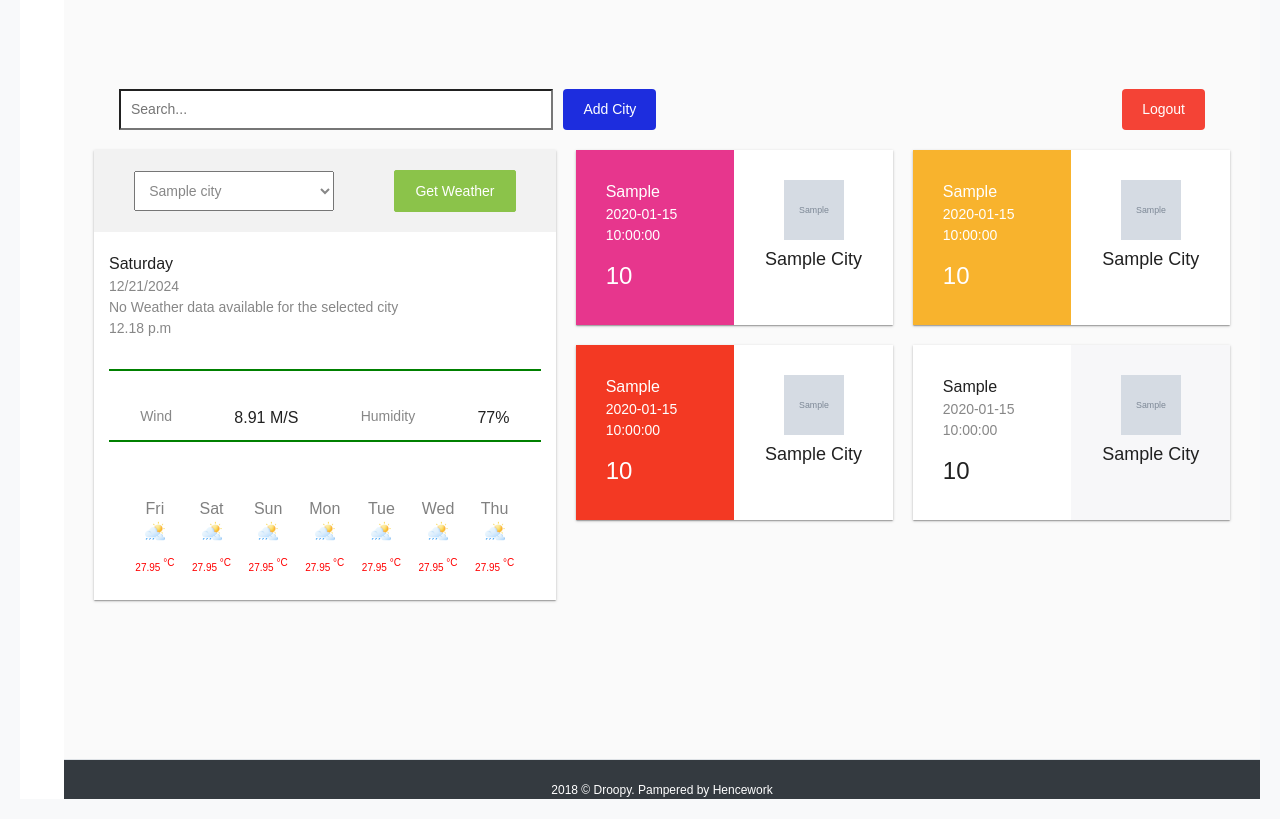
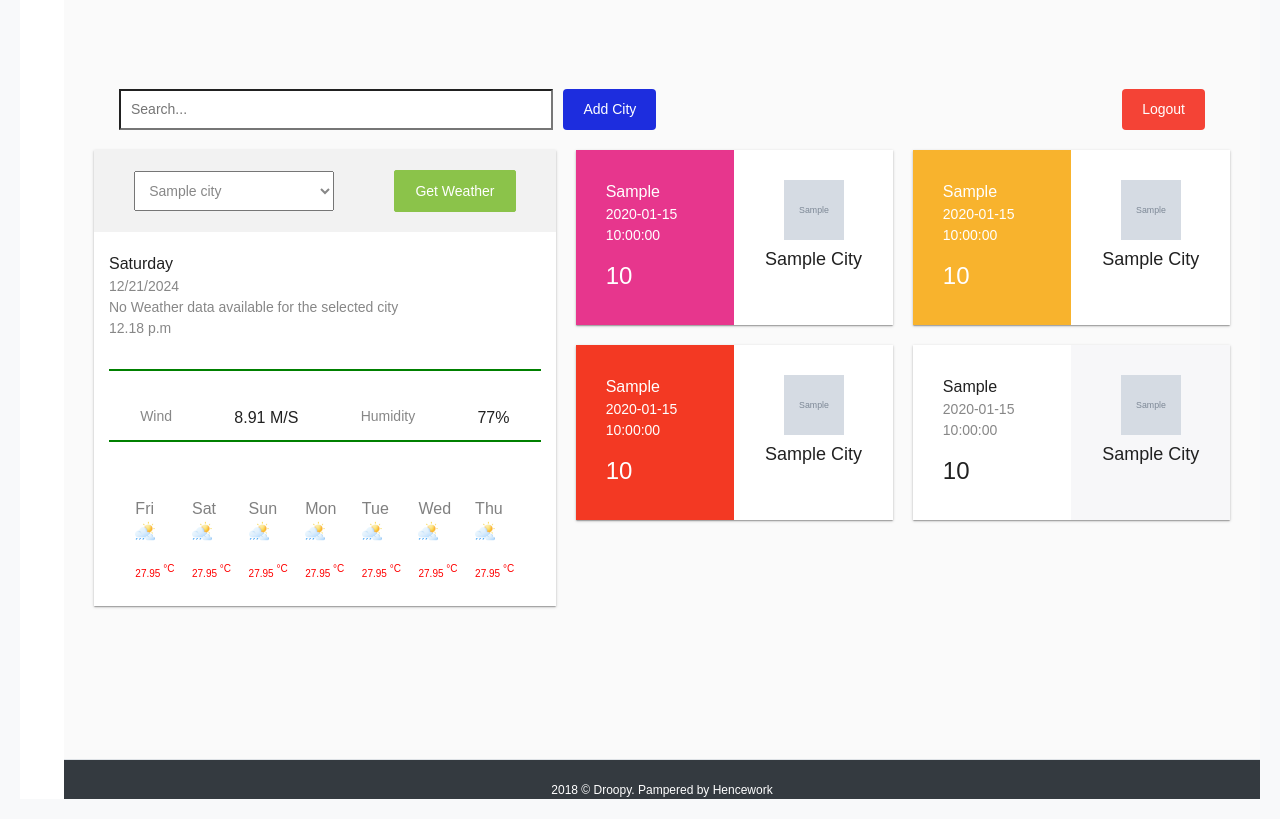
Before and after one commit to harisangar/flask_sqlite, a Flask app: template website/templates/weather.html in a window 1280 px wide. Shown: the part 21-840 px from the top of the page. Run offline with Flask 3, Linux system fonts and the light colour scheme; the template is opened without the code that fills it: most values are stand-ins (such as "Sample title", 1, 10 or a date in 2020); grey boxes marked "Sample" are stand-in pictures; some libraries are stand-ins or nearby versions.

Commit message:
7days data added

```diff
--- a/website/static/js/script.js
+++ b/website/static/js/script.js
@@ -256,10 +256,10 @@ document.getElementById("addCityButton").addEventListener("click", function () {
     })
       .then((response) => response.json())
       .then((data) => {
+        document.getElementById("cityInput").value = "";
         alert(data.message); // Show the message returned by the server
-        if (data.message === "Weather data inserted successfully!") {
-          document.getElementById("cityInput").value = ""; // Clear the input field after successful insert
-        }
+
+        // Clear the input field after successful insert
       })
       .catch((error) => {
         alert("An error occurred: " + error);
@@ -268,3 +268,78 @@ document.getElementById("addCityButton").addEventListener("click", function () {
     alert("Please enter a city name.");
   }
 });
+
+function getWeather() {
+  // Get the selected city from the dropdown
+  const city = document.getElementById("citySelect").value;
+
+  // Make an API call to the Flask backend with the selected city
+  fetch(`/weather?city=${city}`)
+    .then((response) => response.json())
+    .then((data) => {
+      const forecast = data.forecast.forecastday;
+      const weekData = forecast.map((day) => {
+        // Extract date and icon
+        const date = day.date;
+        const icon = day.day.condition.icon;
+        const temp = day.day.avgtemp_c;
+        // Calculate the ISO week number
+        const dateObj = new Date(date);
+        const weekNumber = getDayOfWeek(dateObj);
+
+        return { date, icon, weekNumber, temp };
+      });
+      const tweek = data.forecast.forecastday[6].date;
+      const tdateObj = new Date(tweek);
+      const week = getDayOfWeek(tdateObj);
+
+      const todaydata = {
+        date: data.forecast.forecastday[6].date,
+        wind: data.forecast.forecastday[6].day.maxwind_kph,
+        humidity: data.forecast.forecastday[6].day.avghumidity,
+        week: week,
+      };
+      document.getElementById("tweek").innerText = todaydata.week;
+      document.getElementById("tdate").innerText = todaydata.date;
+      document.getElementById("tdesc").innerText = `data for ${city}`;
+      document.getElementById("ttime").innerText =
+        new Date().toLocaleTimeString();
+      document.getElementById("twind").innerText = ` ${todaydata.wind} kph`;
+      document.getElementById(
+        "thumidity"
+      ).innerText = ` ${todaydata.humidity} %`;
+      //     const todaydta = document.getElementById("today_data");
+      //     todaydta.innerHTML = `
+      //     <h6 class="block nowday">${todaydata.week}</h6>
+      //     <span class="block nowdate">${todaydata.date}</span>
+      //     <span>Wind Speed: ${todaydata.wind} kph</span><br />
+      //     <span>Humidity: ${todaydata.humidity}%</span><br />
+      //     <span>${new Date().toLocaleTimeString()}</span>
+      // `;
+
+      weekData.forEach((data, index) => {
+        // Get the respective day container, icon, and temperature element
+        const dayContainer = document.getElementById(`day${index + 1}`);
+        const weekdayElement = document.getElementById(`weekday${index + 1}`);
+        const iconElement = document.getElementById(`icon${index + 1}`);
+        const tempElement = document.getElementById(`temp${index + 1}`);
+
+        // Ensure the element exists
+        if (dayContainer && weekdayElement && iconElement && tempElement) {
+          // Update the content
+          weekdayElement.textContent = data.weekNumber; // Day of the week (e.g., 'fri')
+          iconElement.src = data.icon; // Set the icon
+          tempElement.innerHTML = `${data.temp} <sup>°C</sup>`; // Set the temperature
+        }
+      });
+      console.log("today weather", todaydata);
+      console.log("week data ", weekData);
+      console.log(data);
+    })
+    .catch((error) => console.error("Error:", error));
+}
+
+function getDayOfWeek(date) {
+  const daysOfWeek = ["Sun", "Mon", "Tue", "Wed", "Thu", "Fri", "Sat"];
+  return daysOfWeek[date.getDay()]; // date.getDay() returns a number between 0 (Sunday) and 6 (Saturday)
+}
--- a/website/templates/weather.html
+++ b/website/templates/weather.html
@@ -352,6 +359,140 @@
                     />
                     <h6
                       style="margin-top: 15px; font-size: x-small; color: red"
+                    >
+                      27.95 <sup>°C</sup>
+                    </h6>
+                  </div>
+                </div> -->
+                <div
+                  class="panel-body"
+                  style="
+                    display: flex;
+                    flex-direction: row;
+                    justify-content: space-around;
+                  "
+                >
+                  <!-- Day 1 -->
+                  <div class="weather-day" id="day1">
+                    <h6 style="color: gray" id="weekday1">fri</h6>
+                    <img
+                      class="brand-img"
+                      id="icon1"
+                      src="{{ url_for('static', filename='img/weather.png') }}"
+                      alt="weather"
+                      style="width: 20px; height: 20px"
+                    />
+                    <h6
+                      style="margin-top: 15px; font-size: x-small; color: red"
+                      id="temp1"
+                    >
+                      27.95 <sup>°C</sup>
+                    </h6>
+                  </div>
+
+                  <!-- Day 2 -->
+                  <div class="weather-day" id="day2">
+                    <h6 style="color: gray" id="weekday2">sat</h6>
+                    <img
+                      class="brand-img"
+                      id="icon2"
+                      src="{{ url_for('static', filename='img/weather.png') }}"
+                      alt="weather"
+                      style="width: 20px; height: 20px"
+                    />
+                    <h6
+                      style="margin-top: 15px; font-size: x-small; color: red"
+                      id="temp2"
+                    >
+                      27.95 <sup>°C</sup>
+                    </h6>
+                  </div>
+
+                  <!-- Day 3 -->
+                  <div class="weather-day" id="day3">
+                    <h6 style="color: gray" id="weekday3">sun</h6>
+                    <img
+                      class="brand-img"
+                      id="icon3"
+                      src="{{ url_for('static', filename='img/weather.png') }}"
+                      alt="weather"
+                      style="width: 20px; height: 20px"
+                    />
+                    <h6
+                      style="margin-top: 15px; font-size: x-small; color: red"
+                      id="temp3"
+                    >
+                      27.95 <sup>°C</sup>
+                    </h6>
+                  </div>
+
+                  <!-- Day 4 -->
+                  <div class="weather-day" id="day4">
+                    <h6 style="color: gray" id="weekday4">mon</h6>
+                    <img
+                      class="brand-img"
+                      id="icon4"
+                      src="{{ url_for('static', filename='img/weather.png') }}"
+                      alt="weather"
+                      style="width: 20px; height: 20px"
+                    />
+                    <h6
+                      style="margin-top: 15px; font-size: x-small; color: red"
+                      id="temp4"
+                    >
+                      27.95 <sup>°C</sup>
+                    </h6>
+                  </div>
+
+                  <!-- Day 5 -->
+                  <div class="weather-day" id="day5">
+                    <h6 style="color: gray" id="weekday5">tue</h6>
+                    <img
+                      class="brand-img"
+                      id="icon5"
+                      src="{{ url_for('static', filename='img/weather.png') }}"
+                      alt="weather"
+                      style="width: 20px; height: 20px"
+                    />
+                    <h6
+                      style="margin-top: 15px; font-size: x-small; color: red"
+                      id="temp5"
+                    >
+                      27.95 <sup>°C</sup>
+                    </h6>
+                  </div>
+
+                  <!-- Day 6 -->
+                  <div class="weather-day" id="day6">
+                    <h6 style="color: gray" id="weekday6">wed</h6>
+                    <img
+                      class="brand-img"
+                      id="icon6"
+                      src="{{ url_for('static', filename='img/weather.png') }}"
+                      alt="weather"
+                      style="width: 20px; height: 20px"
+                    />
+                    <h6
+                      style="margin-top: 15px; font-size: x-small; color: red"
+                      id="temp6"
+                    >
+                      27.95 <sup>°C</sup>
+                    </h6>
+                  </div>
+
+                  <!-- Day 7 -->
+                  <div class="weather-day" id="day7">
+                    <h6 style="color: gray" id="weekday7">thu</h6>
+                    <img
+                      class="brand-img"
+                      id="icon7"
+                      src="{{ url_for('static', filename='img/weather.png') }}"
+                      alt="weather"
+                      style="width: 20px; height: 20px"
+                    />
+                    <h6
+                      style="margin-top: 15px; font-size: x-small; color: red"
+                      id="temp7"
                     >
                       27.95 <sup>°C</sup>
                     </h6>
```
Also changed, not shown: other parts of website/templates/weather.html (+16 -9 lines), website/views.py (+38 -0 lines), website/models.py (line endings or trailing spaces).
